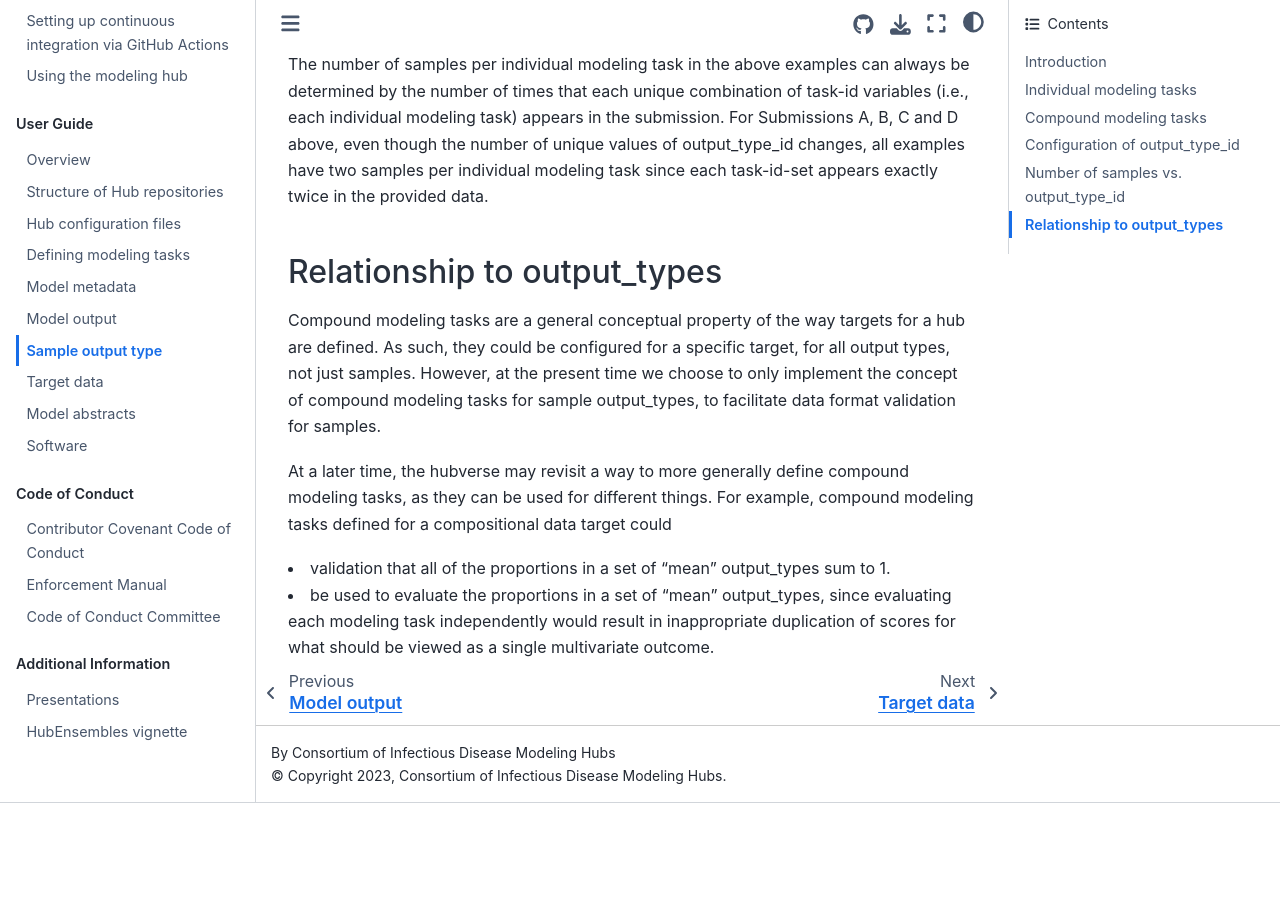
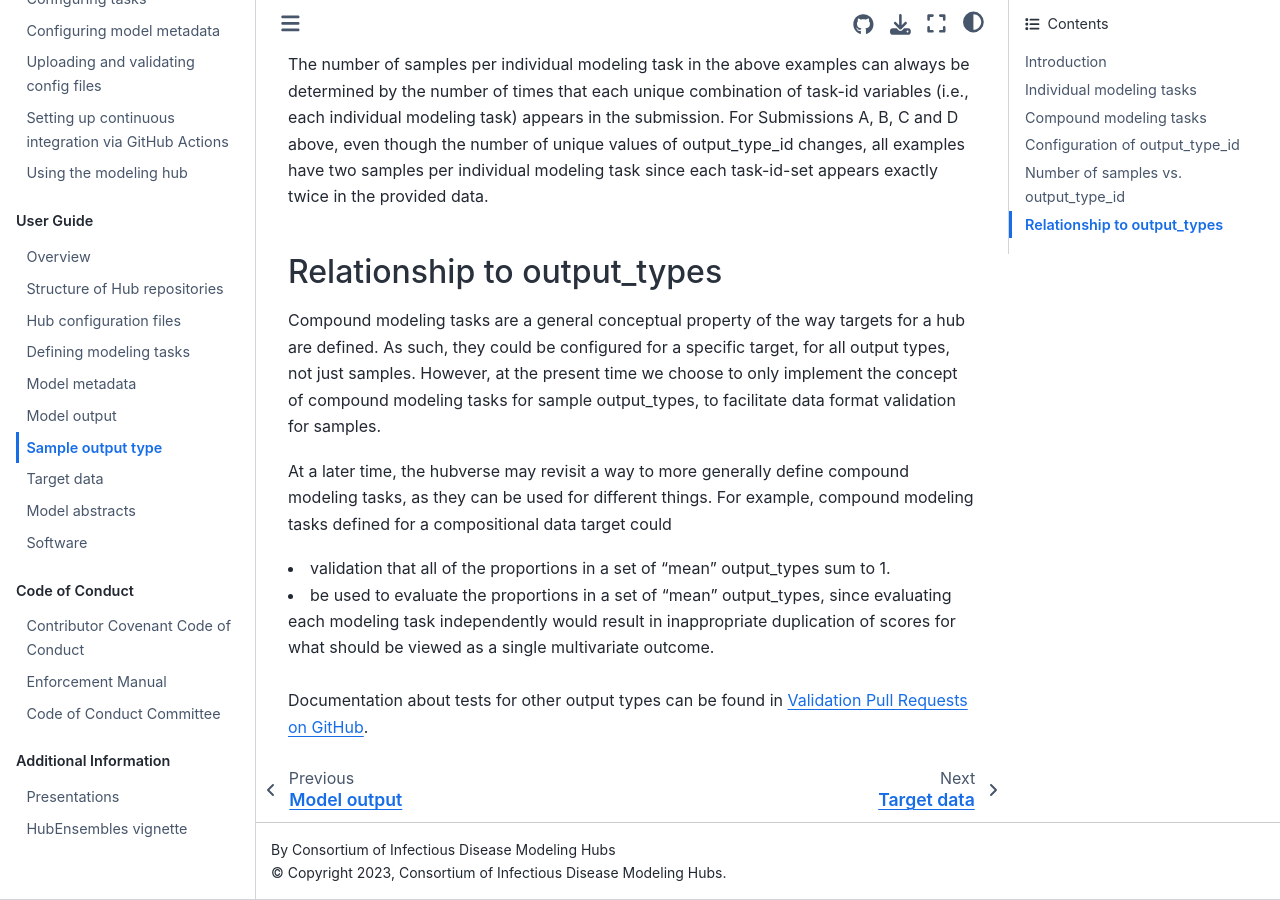
Before and after one commit to hubverse-org/hubDocs, a Sphinx documentation site: the page built from docs/source/user-guide/sample-output-type.md, in a window 1280 px wide and 900 px high, scrolled down 10806 px. Built offline with Sphinx 7.4.7 and the Sphinx Book theme 1.1.4, drawn with Linux system fonts in a browser that asks for light colours; before the commit the page ends 11609 px from its top, so only the background shows below that.

Commit message:
Add files via upload

```diff
--- a/docs/source/user-guide/sample-output-type.md
+++ b/docs/source/user-guide/sample-output-type.md
@@ -288,3 +288,7 @@ At a later time, the hubverse may revisit a way to more generally define compoun
 
 <li>validation that all of the proportions in a set of “mean” output_types sum to 1.</li>
 <li>be used to evaluate the proportions in a set of “mean” output_types, since evaluating each modeling task independently would result in inappropriate duplication of scores for what should be viewed as a single multivariate outcome.</li>
+
+<br>
+
+Documentation about tests for other output types can be found in  [Validation Pull Requests on GitHub](https://infectious-disease-modeling-hubs.github.io/hubValidations/articles/validate-pr.html#validate_pr-check-details).
```
